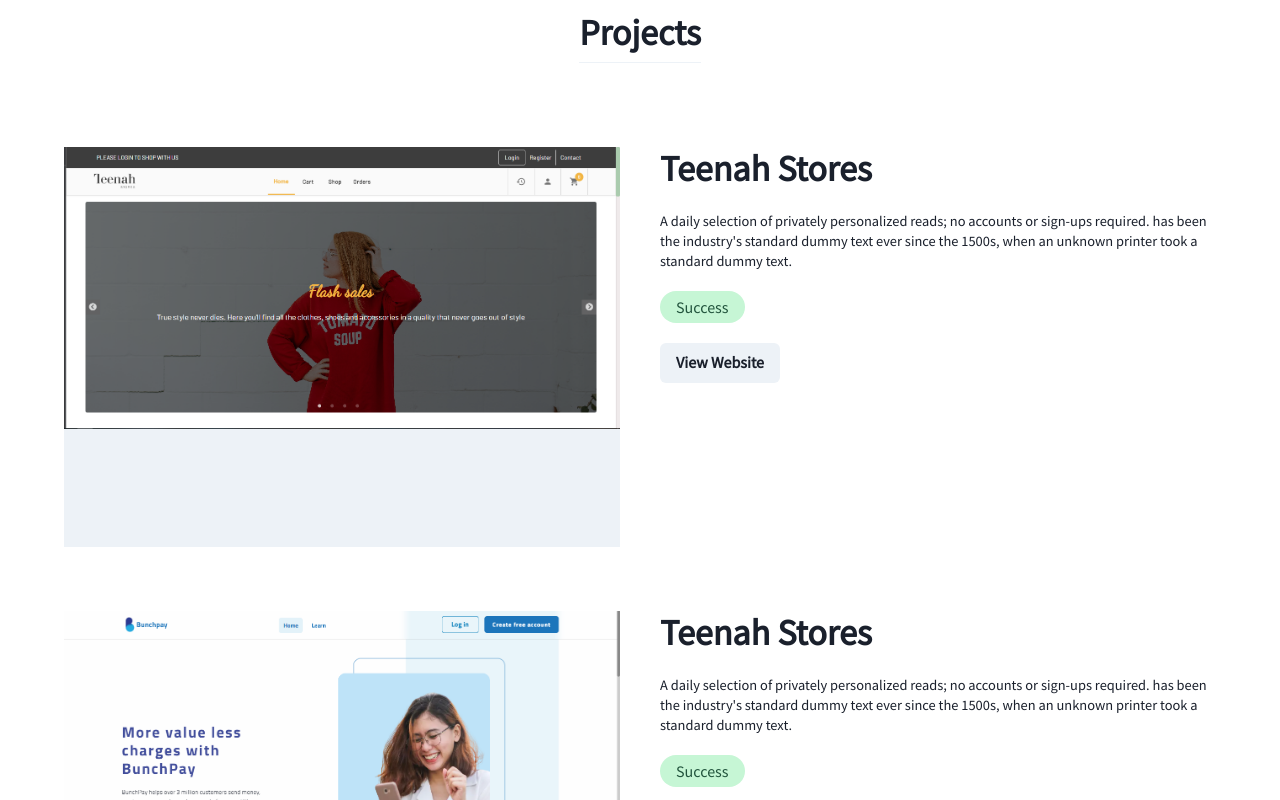
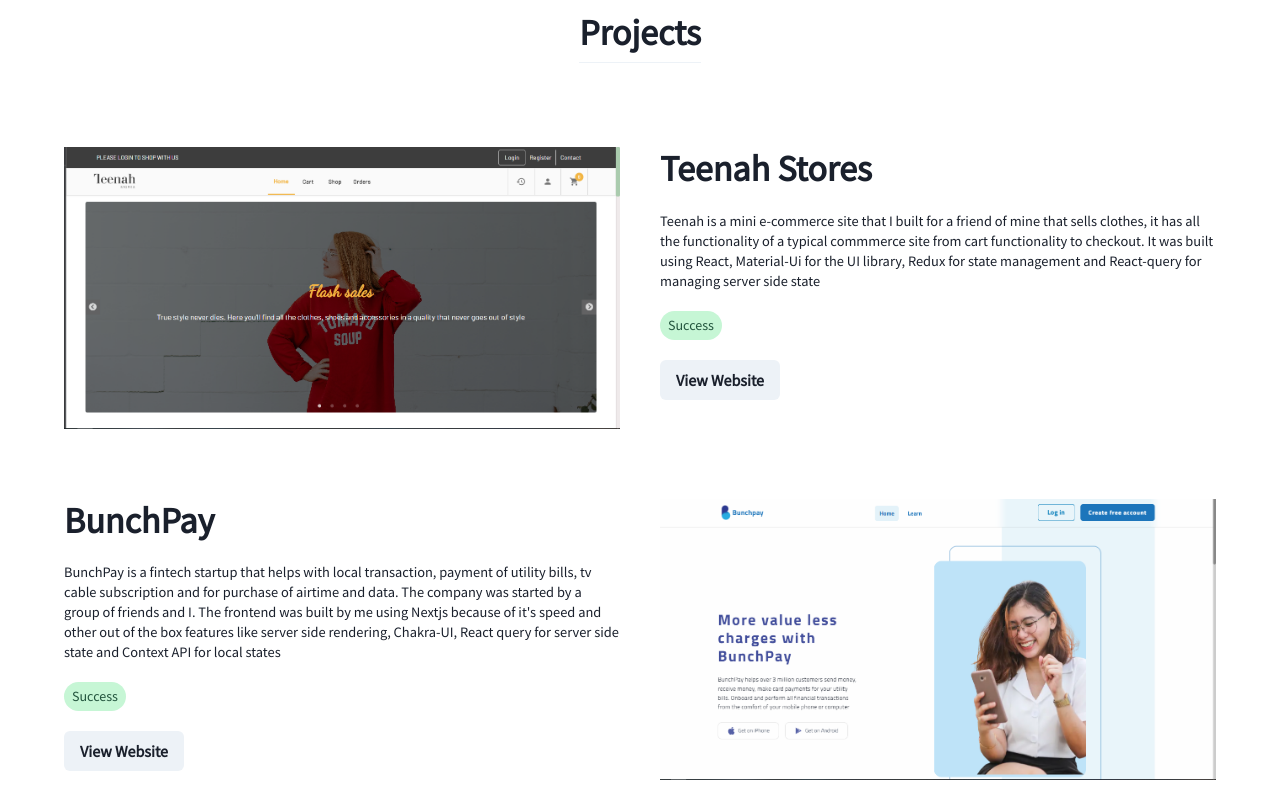
Before and after one commit to OkoloJohnbosco/portfolio, a Next.js app: page / in a window 1280 px wide. Shown: the part 1580-2380 px from the top of the page. Built offline with nearby package versions, Linux system fonts and the light colour scheme; a web font is replaced by a local one.

Commit message:
chore: added new props to the project component

```diff
--- a/components/project/index.tsx
+++ b/components/project/index.tsx
@@ -11,30 +11,38 @@
 import Image, { StaticImageData } from "next/image";
 import React from "react";
 
-function Project({ img }: { img: StaticImageData }) {
+function Project({
+  img,
+  href,
+  reverse,
+  description,
+  title,
+}: {
+  img: StaticImageData;
+  reverse?: boolean;
+  href: string;
+  title: string;
+  description: string;
+}) {
   return (
     <Stack>
       <SimpleGrid columns={{ base: 1, md: 2 }} rowGap={16} columnGap={10}>
-        <Stack>
-          <Box h="400px" bg="gray.100">
+        <Stack order={reverse ? 2 : 1}>
+          <Box>
             <Image src={img} alt="" />
           </Box>
         </Stack>
-        <Stack spacing={5}>
-          <Heading>Teenah Stores</Heading>
-          <Text>
-            A daily selection of privately personalized reads; no accounts or
-            sign-ups required. has been the industry's standard dummy text ever
-            since the 1500s, when an unknown printer took a standard dummy text.
-          </Text>
+        <Stack spacing={5} order={1}>
+          <Heading>{title}</Heading>
+          <Text>{description}</Text>
           <HStack>
             <Badge
               textTransform="capitalize"
               colorScheme="green"
               variant="subtle"
               py={1}
-              px={4}
-              fontSize="md"
+              px={2}
+              fontSize="sm"
               fontWeight="normal"
               rounded="full"
             >
@@ -42,7 +50,7 @@
             </Badge>
           </HStack>
           <Stack>
-            <a href="https://twitter.com/JohnboscoOkolo" target="_blank">
+            <a href={href} target="_blank">
               <Button>View Website</Button>
             </a>
           </Stack>
--- a/components/projects/index.tsx
+++ b/components/projects/index.tsx
@@ -22,10 +22,25 @@
         >
           Projects
         </Heading>
-        <Stack rowGap={16} columnGap={10} py={5}>
-          <Project img={project_1Img} />
-          <Project img={project_2Img} />
-          <Project img={project_3Img} />
+        <Stack spacing={16} py={5}>
+          <Project
+            title="Teenah Stores"
+            img={project_1Img}
+            href="https://teenahstores.com/"
+            description="Teenah is a mini e-commerce site that I built for a friend of mine that sells clothes, it has all the functionality of a typical commmerce site from cart functionality to checkout. It was built using React, Material-Ui for the UI library, Redux for state management and React-query for managing server side state"
+          />
+          <Project
+            img={project_2Img}
+            title="BunchPay"
+            reverse
+            href="https://bunchpay.ng/"
+            description="BunchPay is a fintech startup that helps with local transaction, payment of utility bills, tv cable subscription and for purchase of airtime and data. The company was started by a group of friends and I. The frontend was built by me using Nextjs because of it's speed and other out of the box features like server side rendering, Chakra-UI, React query for server side state and Context API for local states"
+          />
+          <Project
+            title="Creathors"
+            img={project_3Img}
+            href="https://creathor.africa/"
+          />
         </Stack>
       </Section>
     </Stack>
```
